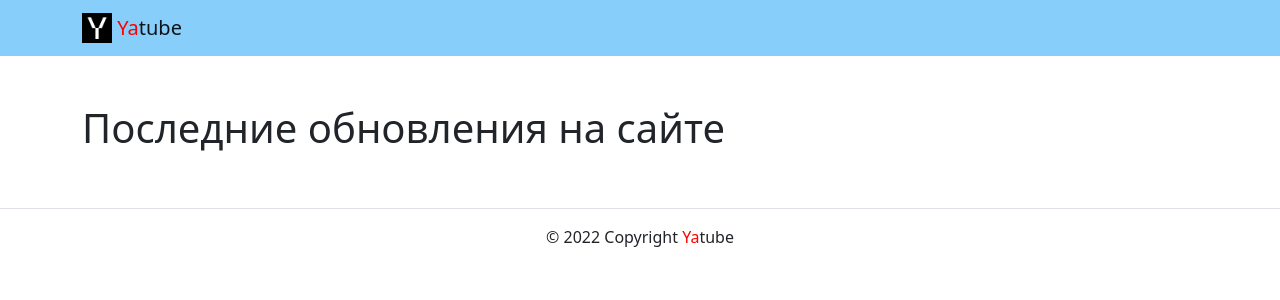
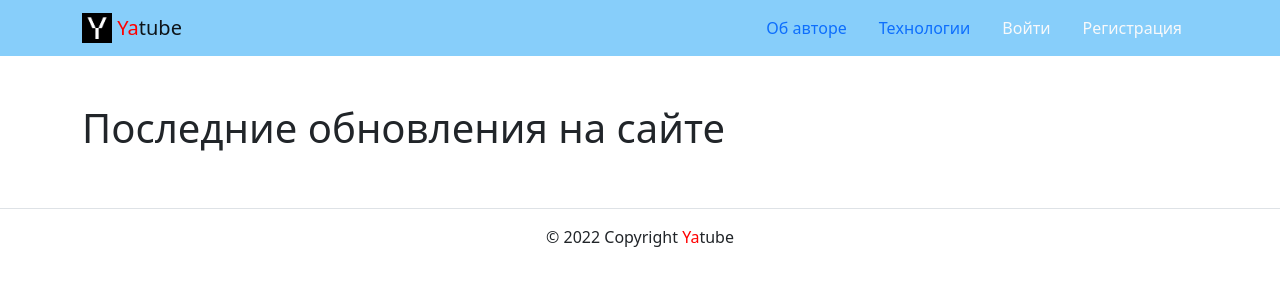
Before and after one commit to ArslanYadov/yatube_project, a Django app: page / in a window 1280 px wide. Shown: the top 300 px of the page. Run offline with Django 3.2, Linux system fonts and the light colour scheme; data that the repository does not hold is empty; some libraries are stand-ins or nearby versions.

Commit message:
New navbar for header

```diff
--- a/yatube/templates/includes/header.html
+++ b/yatube/templates/includes/header.html
@@ -1,14 +1,48 @@
 {% load static %}
 <header>
-    <!-- Использованы классы бустрапа для создания типовой навигации с логотипом -->
-    <!-- В дальнейшем тут будет создано полноценное меню -->
   <nav class="navbar navbar-light" style="background-color: lightskyblue">
     <div class="container">
       <a class="navbar-brand" href="{% url 'posts:index' %}">
         <img src="{% static 'img/logo.png' %}" width="30" height="30" class="d-inline-block align-top" alt="">
-          <!-- тег span используется для добавления нужных стилей отдельным участкам текста -->
-          <span style="color:red">Ya</span>tube</a>
+        <span style="color:red">Ya</span>tube
       </a>
+      {% with request.resolver_match.view_name as view_name %}
+      <ul class="nav nav-pills">
+        <li class="nav-item">
+          <a class="nav-link {% if view_name  == 'about:author' %}active{% endif %}"
+          href="{% url 'about:author' %}">Об авторе</a>
+        </li>
+        <li class="nav-item">
+          <a class="nav-link {% if view_name  == 'about:tech' %}active{% endif %}"
+          href="{% url 'about:tech' %}">Технологии</a>
+        </li>
+        {% if user.is_authenticated %}
+        <li class="nav-item">
+          <a class="nav-link" href="<!--  -->">Новая запись</a>
+        </li>
+        <li class="nav-item">
+          <a class="nav-link link-light {% if view_name  == 'users:password_change' %}active{% endif %}"
+           href="{% url 'users:password_change' %}">Изменить пароль</a>
+        </li>
+        <li class="nav-item">
+          <a class="nav-link link-light {% if view_name  == 'users:logout' %}active{% endif %}"
+           href="{% url 'users:logout' %}">Выйти</a>
+        </li>
+        <li>
+          Пользователь: {{ user.username }}
+        </li>
+        {% else %}
+        <li class="nav-item">
+          <a class="nav-link link-light {% if view_name  == 'users:login' %}active{% endif %}"
+           href="{% url 'users:login' %}">Войти</a>
+        </li>
+        <li class="nav-item">
+          <a class="nav-link link-light {% if view_name  == 'users:signup' %}active{% endif %}"
+           href="{% url 'users:signup' %}">Регистрация</a>
+        </li>
+        {% endif %}
+      </ul>
+      {% endwith %}
     </div>
   </nav>
 </header>
```
Lines whose indentation alone changed are shown as unchanged.
